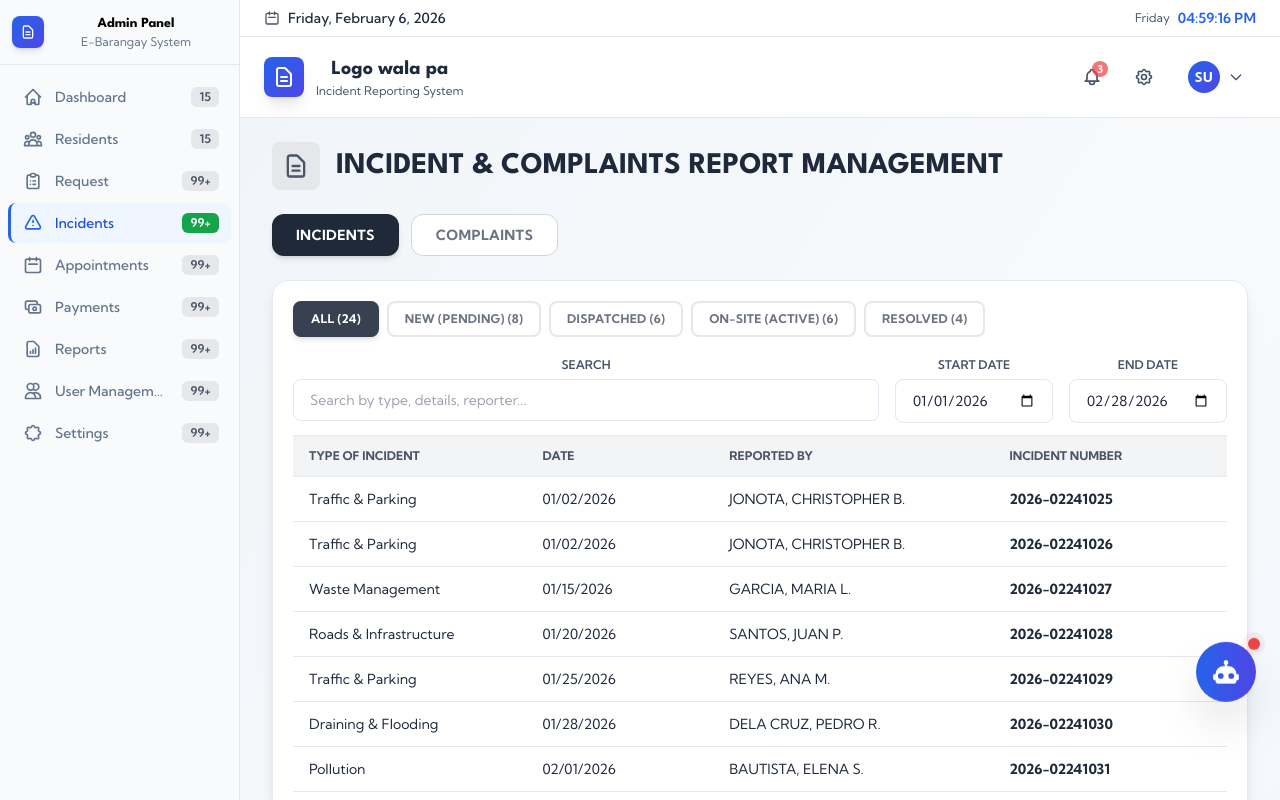
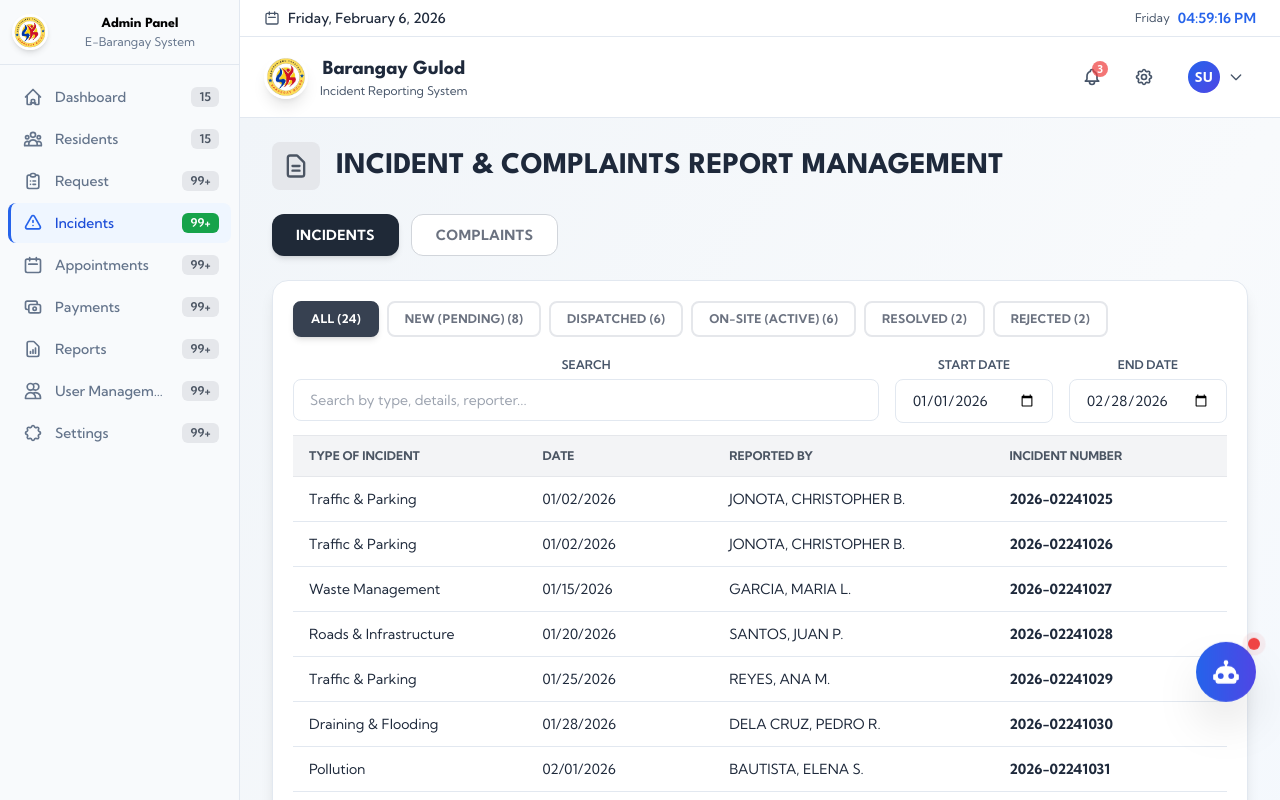
Before and after one commit to Lokibot1/E-Barangay-System, a React (Vite) app in the folder Incident-Subsystem/: page /admin/incidents in a window 1280 px wide. Built offline with nearby package versions, Linux system fonts and the light colour scheme; sample sign-in values are in the browser's storage; the HTML template or start-up script is replaced by a standard one.

Commit message:
use the Brngy. Gulod Logo + add a new tab in the case maangement table

```diff
--- a/Incident-Subsystem/src/components/shared/Header.jsx
+++ b/Incident-Subsystem/src/components/shared/Header.jsx
@@ -5,6 +5,7 @@ import LogoutModal from "./LogoutModal";
 import { logout, getUser } from "../../services/sub-system-3/loginService";
 import { useLanguage } from "../../context/LanguageContext";
 import themeTokens from "../../Themetokens";
+import logo from "../../assets/images/logo.jpg";
 
 const Header = ({ currentTheme, onThemeChange }) => {
   const [isNotificationOpen, setIsNotificationOpen] = useState(false);
@@ -129,28 +130,16 @@ const Header = ({ currentTheme, onThemeChange }) => {
           <div className="flex items-center justify-between">
             {/* Logo */}
             <div className="flex items-center space-x-2 sm:space-x-3">
-              <div
-                className={`w-8 h-8 sm:w-10 sm:h-10 bg-gradient-to-br ${t.primaryGrad} rounded-lg flex items-center justify-center shadow-lg`}
-              >
-                <svg
-                  className="w-5 h-5 sm:w-6 sm:h-6 text-white"
-                  fill="none"
-                  stroke="currentColor"
-                  viewBox="0 0 24 24"
-                >
-                  <path
-                    strokeLinecap="round"
-                    strokeLinejoin="round"
-                    strokeWidth={2}
-                    d="M9 12h6m-6 4h6m2 5H7a2 2 0 01-2-2V5a2 2 0 012-2h5.586a1 1 0 01.707.293l5.414 5.414a1 1 0 01.293.707V19a2 2 0 01-2 2z"
-                  />
-                </svg>
-              </div>
+              <img
+                src={logo}
+                alt="Barangay Gulod Logo"
+                className="w-9 h-9 sm:w-11 sm:h-11 rounded-full shadow-lg object-cover"
+              />
               <div className="hidden sm:block">
                 <h1
                   className={`font-spartan text-lg sm:text-xl font-bold ${t.cardText}`}
                 >
-                  Logo wala pa
+                  Barangay Gulod
                 </h1>
                 <p className={`text-xs ${t.subtleText} font-kumbh`}>
                   {tr.header.incidentReporting}
--- a/Incident-Subsystem/src/components/shared/Sidebar.jsx
+++ b/Incident-Subsystem/src/components/shared/Sidebar.jsx
@@ -3,6 +3,7 @@ import { useNavigate, useLocation } from "react-router-dom";
 import { isAdmin } from "../../services/sub-system-3/loginService";
 import { useLanguage } from "../../context/LanguageContext";
 import themeTokens from "../../Themetokens";
+import logo from "../../assets/images/logo.jpg";
 
 // ── Nav structure factories (labels come from translations) ─────────────────
 const getUserNavItems = (s) => [
@@ -243,21 +244,13 @@ const Sidebar = ({ currentTheme, collapsed, onToggle }) => {
           <button
             onClick={onToggle}
             title={collapsed ? "Expand sidebar" : "Collapse sidebar"}
-            className={`w-8 h-8 bg-gradient-to-br ${t.primaryGrad} rounded-lg flex items-center justify-center shadow-md flex-shrink-0 cursor-pointer hover:opacity-80 hover:shadow-lg transition-all duration-150 focus:outline-none focus:ring-2 focus:ring-offset-1 ${t.primaryRing}`}
+            className="w-9 h-9 rounded-full shadow-md flex-shrink-0 cursor-pointer hover:opacity-80 hover:shadow-lg transition-all duration-150 focus:outline-none focus:ring-2 focus:ring-offset-1 overflow-hidden"
           >
-            <svg
-              className="w-4 h-4 text-white"
-              fill="none"
-              stroke="currentColor"
-              viewBox="0 0 24 24"
-            >
-              <path
-                strokeLinecap="round"
-                strokeLinejoin="round"
-                strokeWidth={2}
-                d="M9 12h6m-6 4h6m2 5H7a2 2 0 01-2-2V5a2 2 0 012-2h5.586a1 1 0 01.707.293l5.414 5.414a1 1 0 01.293.707V19a2 2 0 01-2 2z"
-              />
-            </svg>
+            <img
+              src={logo}
+              alt="Barangay Gulod Logo"
+              className="w-full h-full object-cover"
+            />
           </button>
 
           {/* App name — fades out when collapsed */}
@@ -271,7 +264,7 @@ const Sidebar = ({ currentTheme, collapsed, onToggle }) => {
             <p
               className={`font-spartan text-sm font-bold ${t.sidebarAppName} whitespace-nowrap truncate`}
             >
-              {adminMode ? tr.sidebar.adminPanel : "Logo wala pa"}
+              {adminMode ? tr.sidebar.adminPanel : "Barangay Gulod"}
             </p>
             <p
               className={`font-kumbh text-xs ${t.sidebarText} whitespace-nowrap truncate`}
--- a/Incident-Subsystem/src/pages/sub-system-3/admin/AdminIncidentReports.jsx
+++ b/Incident-Subsystem/src/pages/sub-system-3/admin/AdminIncidentReports.jsx
@@ -536,7 +536,7 @@ const MOCK_INCIDENTS = [
     date: "2026-01-30",
     lastUpdated: "2026-01-31T13:00:00",
     reportedBy: "DELA CRUZ, PEDRO R.",
-    status: "resolved",
+    status: "rejected",
     lat: 14.7150,
     lng: 121.0440,
     address: "Near Basketball Court, Barangay Gulod, Novaliches, Quezon City",
@@ -568,7 +568,7 @@ const MOCK_INCIDENTS = [
     date: "2026-01-28",
     lastUpdated: "2026-01-30T10:00:00",
     reportedBy: "BAUTISTA, ELENA S.",
-    status: "resolved",
+    status: "rejected",
     lat: 14.7088,
     lng: 121.0465,
     address: "Near Creek, Barangay Gulod, Novaliches, Quezon City, Metro Manila",
@@ -698,7 +698,7 @@ const MOCK_COMPLAINTS = [
     date: "2026-01-22",
     lastUpdated: "2026-01-22T07:00:00",
     reportedBy: "GARCIA, MARIA L.",
-    status: "resolved",
+    status: "rejected",
     lat: 14.7085,
     lng: 121.0395,
     address: "Near Gulod Barangay Hall, Novaliches, Quezon City, Metro Manila",
@@ -796,6 +796,14 @@ const STATUS_CONFIG = {
     tabText: "text-white",
     tabBorder: "border-green-600",
   },
+  rejected: {
+    label: "REJECTED",
+    color: "#6b7280",
+    bg: "bg-gray-500",
+    tabBg: "bg-gray-500",
+    tabText: "text-white",
+    tabBorder: "border-gray-500",
+  },
 };
 
 const INCIDENT_TYPES = [
@@ -855,6 +863,7 @@ const AdminIncidentReports = () => {
     dispatched: true,
     active: true,
     pending: true,
+    rejected: true,
   });
 
   const toggleStatus = (status) => {
@@ -919,7 +928,7 @@ const AdminIncidentReports = () => {
 
   // ── Status tab counts ──────────────────────────────────────────────
   const statusCounts = useMemo(() => {
-    const counts = { all: 0, pending: 0, dispatched: 0, active: 0, resolved: 0 };
+    const counts = { all: 0, pending: 0, dispatched: 0, active: 0, resolved: 0, rejected: 0 };
     dataSource.forEach((inc) => {
       counts.all++;
       if (counts[inc.status] !== undefined) counts[inc.status]++;
@@ -1409,6 +1418,50 @@ const AdminIncidentReports = () => {
                     Issue recently reported and awaiting dispatch.
                   </p>
                 </div>
+
+                {/* Rejected */}
+                <div
+                  className={`p-3 rounded-lg border ${visibleStatuses.rejected ? (isDark ? "border-gray-400 bg-gray-50" : "border-gray-300 bg-gray-50") : (isDark ? "border-slate-600" : "border-gray-200")} transition-colors`}
+                >
+                  <div className="flex items-center justify-between mb-1">
+                    <div className="flex items-center gap-2">
+                      <div className="w-4 h-4 rounded-full bg-gray-500" />
+                      <span className={`text-sm font-bold ${visibleStatuses.rejected && isDark ? "text-gray-800" : "text-gray-700"} font-kumbh`}>
+                        REJECTED
+                      </span>
+                    </div>
+                    <button
+                      onClick={() => toggleStatus("rejected")}
+                      className={`${isDark ? "text-slate-400 hover:text-slate-800 hover:bg-slate-200" : "text-gray-400 hover:text-gray-600"} rounded p-0.5 transition-colors`}
+                    >
+                      <svg
+                        className="w-5 h-5"
+                        fill="none"
+                        stroke="currentColor"
+                        viewBox="0 0 24 24"
+                      >
+                        {visibleStatuses.rejected ? (
+                          <path
+                            strokeLinecap="round"
+                            strokeLinejoin="round"
+                            strokeWidth={2}
+                            d="M15 12a3 3 0 11-6 0 3 3 0 016 0z M2.458 12C3.732 7.943 7.523 5 12 5c4.478 0 8.268 2.943 9.542 7-1.274 4.057-5.064 7-9.542 7-4.477 0-8.268-2.943-9.542-7z"
+                          />
+                        ) : (
+                          <path
+                            strokeLinecap="round"
+                            strokeLinejoin="round"
+                            strokeWidth={2}
+                            d="M13.875 18.825A10.05 10.05 0 0112 19c-4.478 0-8.268-2.943-9.543-7a9.97 9.97 0 011.563-3.029m5.858.908a3 3 0 114.243 4.243M9.878 9.878l4.242 4.242M3 3l18 18"
+                          />
+                        )}
+                      </svg>
+                    </button>
+                  </div>
+                  <p className={`text-xs ${visibleStatuses.rejected && isDark ? "text-gray-600" : "text-gray-500"} font-kumbh`}>
+                    Report was rejected or deemed invalid.
+                  </p>
+                </div>
               </div>
             </div>
 
--- a/Incident-Subsystem/src/pages/sub-system-3/admin/AdminLanding.jsx
+++ b/Incident-Subsystem/src/pages/sub-system-3/admin/AdminLanding.jsx
@@ -265,7 +265,7 @@ const AdminLanding = () => {
   const chartCardClass = `${t.cardBg} border ${isDark ? "border-slate-700" : "border-gray-200"} rounded-xl p-4 shadow-md`;
 
   return (
-    <div className="h-full flex flex-col overflow-y-auto">
+    <div className="flex flex-col min-h-full">
       {/* ── Hero Section ─────────────────────────────────────────────── */}
       <div className="relative w-full h-[420px] sm:h-[500px] overflow-hidden">
         <img
@@ -275,16 +275,16 @@ const AdminLanding = () => {
         />
         <div className="absolute inset-0 bg-black/50" />
 
-        <div className="relative z-10 flex flex-col justify-center h-full px-6 sm:px-10 lg:px-16 max-w-7xl mx-auto w-full">
+        <div className="relative z-10 flex flex-col justify-center items-start h-full px-6 sm:px-10 lg:px-16 max-w-7xl mx-auto w-full">
           <p className="text-white/90 text-lg sm:text-xl font-semibold font-kumbh mb-2">
             Hi, {firstName}!
           </p>
-          <h1 className="text-white text-3xl sm:text-4xl lg:text-5xl font-bold font-spartan leading-tight">
+          <h1 className="text-white text-3xl sm:text-4xl lg:text-5xl font-bold font-spartan leading-tight text-left">
             Welcome to
             <br />
-            E-Barangay Integrated Services Platform of
+            E-Barangay Integrated Services
             <br />
-            Gulod
+            Platform of Gulod
           </h1>
           <div className="mt-6">
             <button className="px-6 py-3 bg-green-700 hover:bg-green-800 text-white text-sm font-bold font-kumbh uppercase tracking-wider rounded transition-colors">
```
